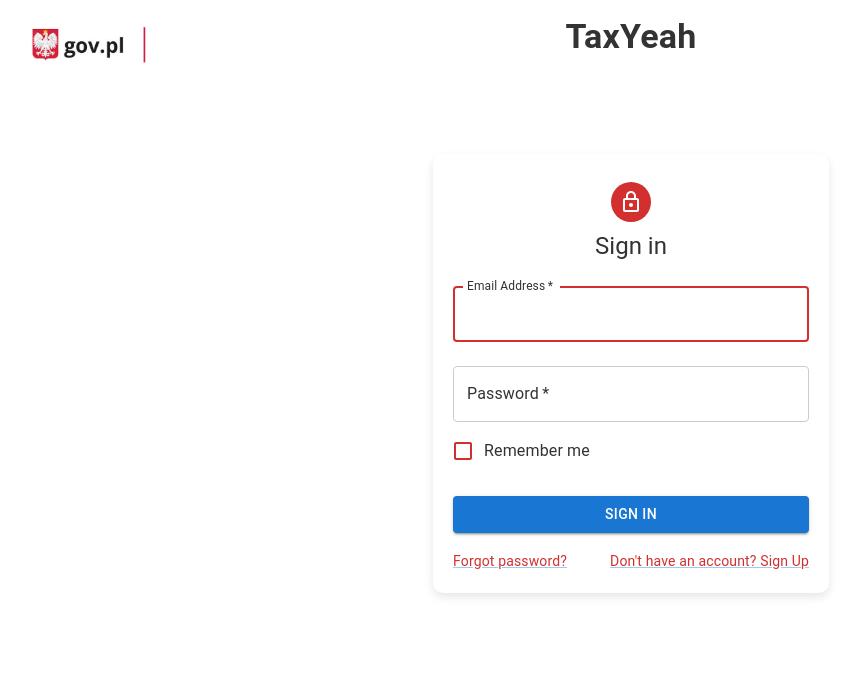
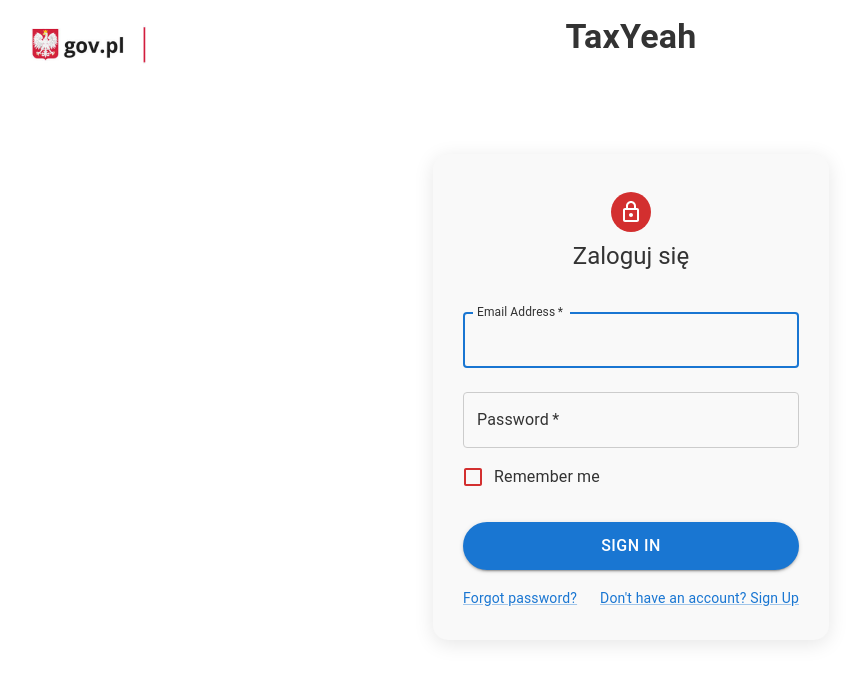
Before and after one commit to CleverLord/HackYeah2024, a React (Create React App) app in the folder front/: page /login in a window 1280 px wide. Shown: the top 682 px of the page, without its empty margins (9-867 px from the left). Built offline with nearby package versions, Linux system fonts and the light colour scheme.

Commit message:
nearly working

```diff
--- a/front/src/components/HomePage.js
+++ b/front/src/components/HomePage.js
@@ -1,5 +1,5 @@
 import React from 'react';
-import { Box, Container, Typography, Button } from '@mui/material';
+import { Box, Container, Typography, Button, Divider } from '@mui/material';
 import { useNavigate } from 'react-router-dom';
 
 function HomePage() {
@@ -18,6 +18,7 @@
                     gap: 4,
                 }}
             >
+                {/* Header Section */}
                 <Box
                     sx={{
                         display: 'flex',
--- a/front/src/components/LoginForm.js
+++ b/front/src/components/LoginForm.js
@@ -1,58 +1,69 @@
-import React from 'react';
-import { Avatar, Button, CssBaseline, TextField, FormControlLabel, Checkbox, Link, Grid, Box, Typography, Container } from '@mui/material';
+import React, { useState } from 'react';
+import { Avatar, Button, CssBaseline, TextField, FormControlLabel, Checkbox, Link, Grid, Box, Typography, Container, Alert } from '@mui/material';
 import LockOutlinedIcon from '@mui/icons-material/LockOutlined';
 import { createTheme, ThemeProvider } from '@mui/material/styles';
-import { Google as GoogleIcon, Facebook as FacebookIcon } from '@mui/icons-material';
-import { useNavigate } from "react-router-dom";
-import axios from 'axios'; // Import axios
+import { useNavigate } from 'react-router-dom';
+import axios from 'axios';
 
 const theme = createTheme({
     palette: {
         primary: {
-            main: '#1976d2', // Blue for main accents
+            main: '#1976d2',
         },
         secondary: {
-            main: '#d32f2f', // Red accent for subtle highlights
+            main: '#d32f2f',
         },
         background: {
-            default: '#ffffff', // White background
+            default: '#ffffff',
         },
         text: {
-            primary: '#333333', // Dark text for readability
+            primary: '#333333',
         },
     },
 });
 
 export default function SignIn() {
     const navigate = useNavigate();
+    const [emailError, setEmailError] = useState(false);
+    const [passwordError, setPasswordError] = useState(false);
+    const [loginError, setLoginError] = useState(false);
+    const [errorMessage, setErrorMessage] = useState('');
 
     const handleSubmit = async (event) => {
         event.preventDefault();
         const data = new FormData(event.currentTarget);
 
-        // Prepare user data to be sent in the JSON
+        const email = data.get('email');
+        const password = data.get('password');
+
+        // Basic validation
+        setEmailError(!email);
+        setPasswordError(!password);
+
+        if (!email || !password) {
+            setErrorMessage('Both email and password are required.');
+            setLoginError(true);
+            return;
+        }
+
         const userData = {
-            email: data.get('email'),
-            password: data.get('password'),
+            email,
+            password,
         };
 
         try {
-            // First, send the login request to get the session-id
-            const response = await axios.post('http://192.168.137.1:8000/start-conversation/', userData);
+            // Send request to gather session-id
+            const response = await axios.get('http://192.168.137.1:8000/start-conversation/', userData);
 
-            // Extract session-id from the response
             const sessionId = response.data['session-id'];
-
-            // Save the session-id in localStorage to use it in the chat page
             localStorage.setItem('session-id', sessionId);
 
             console.log('Session ID:', sessionId);
-
-            // Navigate to the chat page after successful login
             navigate('/chat');
-
         } catch (error) {
-            console.error('Error during login or fetching session-id:', error);
+            console.error('Error during login:', error);
+            setErrorMessage('Invalid credentials or server error.');
+            setLoginError(true);
         }
     };
 
@@ -66,19 +77,22 @@
                         display: 'flex',
                         flexDirection: 'column',
                         alignItems: 'center',
-                        padding: '20px',
-                        backgroundColor: '#ffffff', // White form background
-                        borderRadius: '10px',
-                        boxShadow: '0px 4px 10px rgba(0, 0, 0, 0.1)', // Soft shadow
+                        padding: '30px',
+                        backgroundColor: '#f9f9f9',
+                        borderRadius: '15px',
+                        boxShadow: '0px 4px 20px rgba(0, 0, 0, 0.1)',
                     }}
                 >
                     <Avatar sx={{ m: 1, bgcolor: 'secondary.main' }}>
                         <LockOutlinedIcon />
                     </Avatar>
                     <Typography component="h1" variant="h5" sx={{ color: '#333' }}>
-                        Sign in
+                        Zaloguj się
                     </Typography>
-                    <Box component="form" onSubmit={handleSubmit} noValidate sx={{ mt: 1 }}>
+
+                    {loginError && <Alert severity="error" sx={{ mt: 2, width: '100%' }}>{errorMessage}</Alert>}
+
+                    <Box component="form" onSubmit={handleSubmit} noValidate sx={{ mt: 3 }}>
                         <TextField
                             margin="normal"
                             required
@@ -88,14 +102,16 @@
                             name="email"
                             autoComplete="email"
                             autoFocus
-                            InputLabelProps={{ style: { color: '#333' } }} // Darker label color
+                            error={emailError}
+                            helperText={emailError && "Email is required"}
+                            InputLabelProps={{ style: { color: '#333' } }}
                             sx={{
                                 '& .MuiOutlinedInput-root': {
-                                    '& fieldset': { borderColor: '#cccccc' }, // Lighter border for input
-                                    '&:hover fieldset': { borderColor: '#d32f2f' }, // Red hover effect
-                                    '&.Mui-focused fieldset': { borderColor: '#d32f2f' }, // Red on focus
+                                    '& fieldset': { borderColor: emailError ? '#d32f2f' : '#cccccc' },
+                                    '&:hover fieldset': { borderColor: '#1976d2' },
+                                    '&.Mui-focused fieldset': { borderColor: '#1976d2' },
                                 },
-                                input: { color: '#333' }, // Dark input text
+                                input: { color: '#333' },
                             }}
                         />
                         <TextField
@@ -107,12 +123,14 @@
                             type="password"
                             id="password"
                             autoComplete="current-password"
+                            error={passwordError}
+                            helperText={passwordError && "Password is required"}
                             InputLabelProps={{ style: { color: '#333' } }}
                             sx={{
                                 '& .MuiOutlinedInput-root': {
-                                    '& fieldset': { borderColor: '#cccccc' },
-                                    '&:hover fieldset': { borderColor: '#d32f2f' }, // Red hover effect
-                                    '&.Mui-focused fieldset': { borderColor: '#d32f2f' }, // Red on focus
+                                    '& fieldset': { borderColor: passwordError ? '#d32f2f' : '#cccccc' },
+                                    '&:hover fieldset': { borderColor: '#1976d2' },
+                                    '&.Mui-focused fieldset': { borderColor: '#1976d2' },
                                 },
                                 input: { color: '#333' },
                             }}
@@ -123,21 +141,32 @@
                             sx={{ color: '#333' }}
                         />
                         <Button
-                            type="submit" // Let form handle submission
+                            type="submit"
                             fullWidth
                             variant="contained"
-                            sx={{ mt: 3, mb: 2, backgroundColor: '#1976d2', color: '#ffffff' }}
+                            sx={{
+                                mt: 3,
+                                mb: 2,
+                                backgroundColor: '#1976d2',
+                                color: '#ffffff',
+                                borderRadius: '30px',
+                                padding: '10px 20px',
+                                fontSize: '16px',
+                                '&:hover': {
+                                    backgroundColor: '#115293',
+                                },
+                            }}
                         >
-                            Sign in
+                            Sign In
                         </Button>
                         <Grid container>
                             <Grid item xs>
-                                <Link href="#" variant="body2" sx={{ color: '#d32f2f' }}>
+                                <Link href="#" variant="body2" sx={{ color: '#1976d2' }}>
                                     Forgot password?
                                 </Link>
                             </Grid>
                             <Grid item>
-                                <Link href="#" variant="body2" sx={{ color: '#d32f2f' }}>
+                                <Link href="#" variant="body2" sx={{ color: '#1976d2' }}>
                                     {"Don't have an account? Sign Up"}
                                 </Link>
                             </Grid>
```
